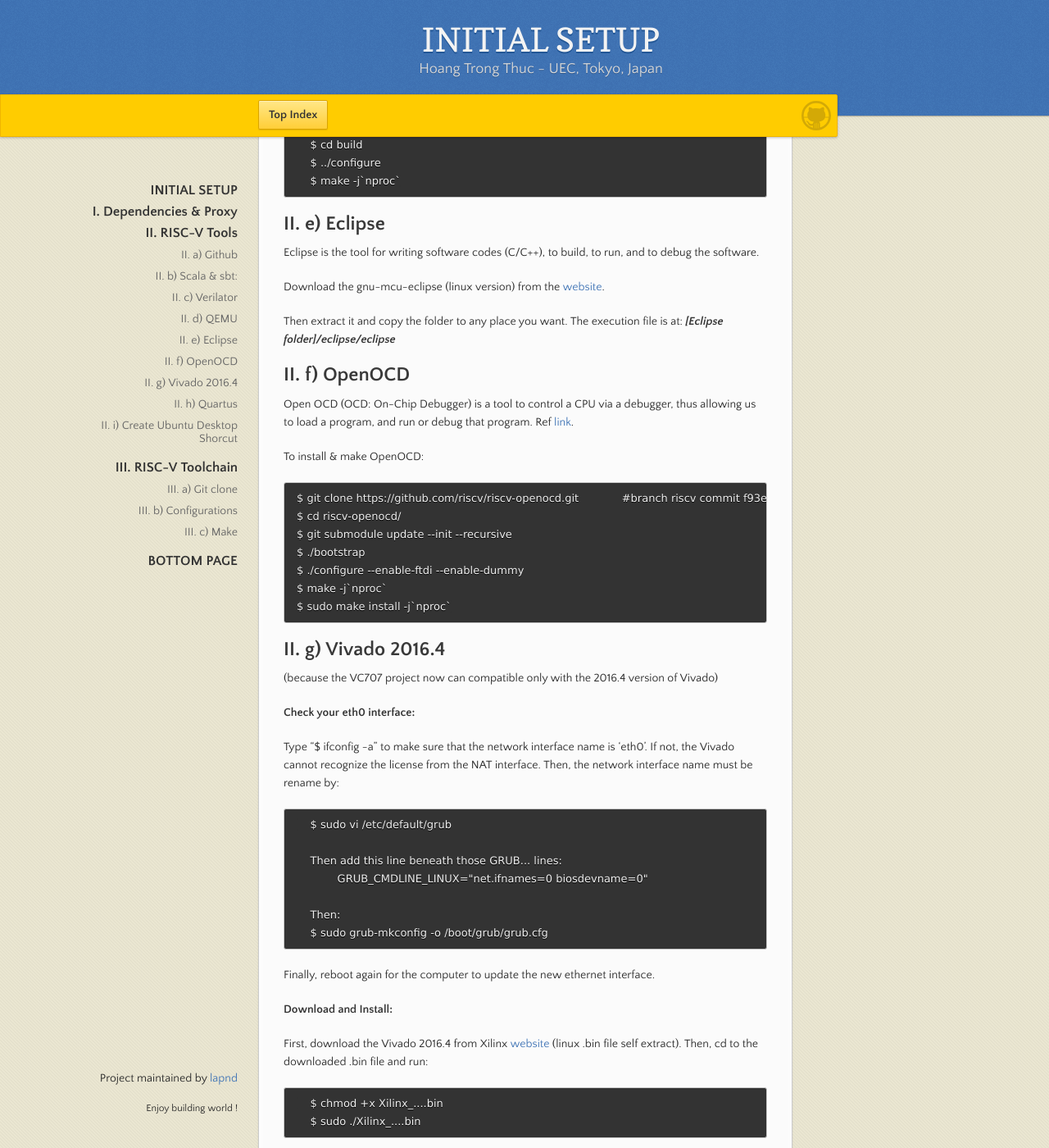
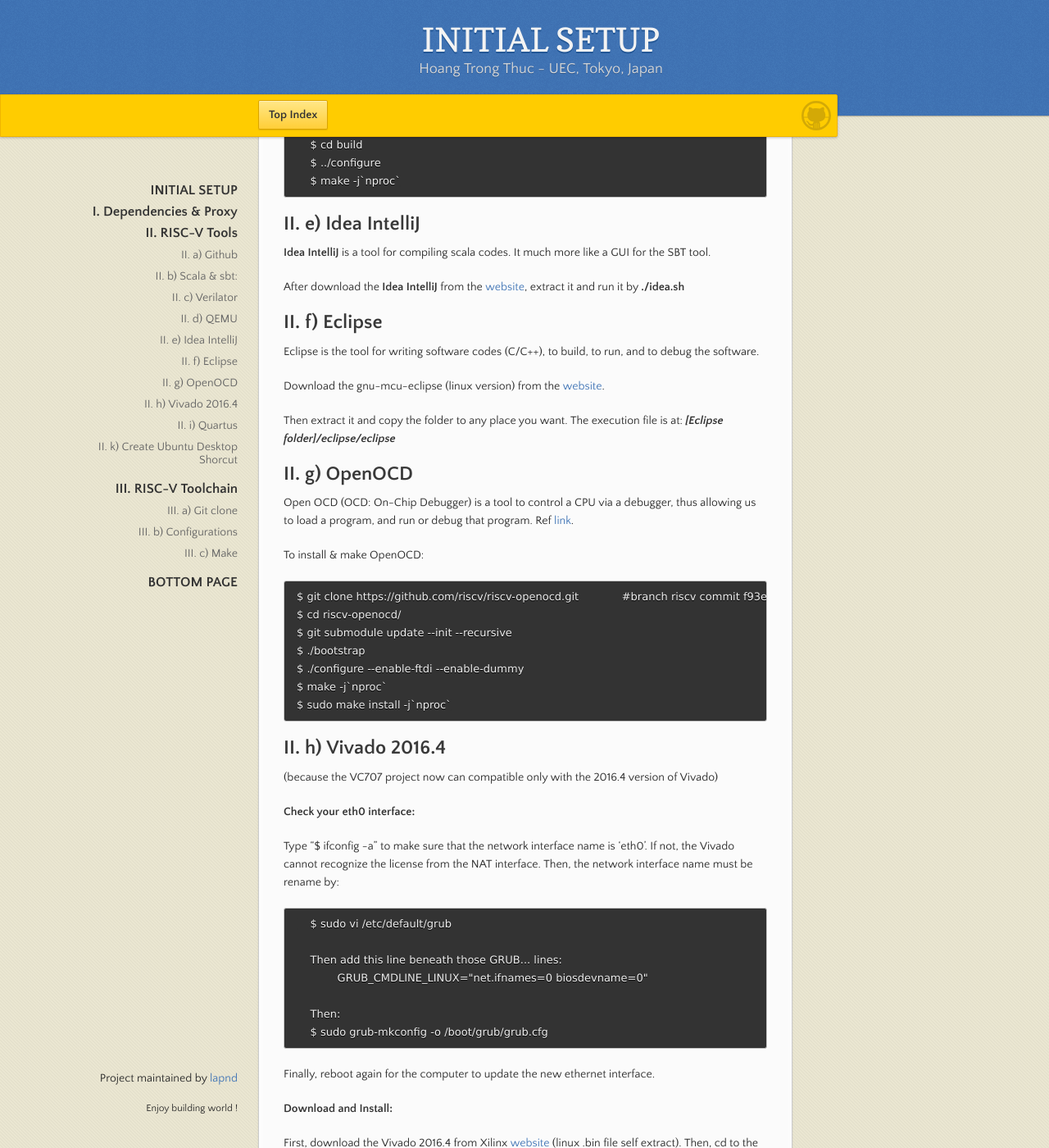
Before and after one commit to lapnd/httdes.github.io, a Jekyll site: the page built from init.md, in a window 1280 px wide and 1400 px high, scrolled down 3710 px. Shown: the whole window at 82% size. Built offline with Jekyll 4.4.1, drawn with Linux system fonts in a browser that asks for light colours; our own code applies the rules of GitHub Pages for plain Markdown files; some of the changed text lies outside the part shown.

Commit message:
Update init.md

```diff
--- a/init.md
+++ b/init.md
@@ -161,7 +161,13 @@ To install the RISC-V QEMU:
         $ ../configure
         $ make -j`nproc`
 
-## II. e) Eclipse
+## II. e) Idea IntelliJ
+
+**Idea IntelliJ** is a tool for compiling scala codes. It much more like a GUI for the SBT tool.
+
+After download the **Idea IntelliJ** from the [website](https://www.jetbrains.com/idea/), extract it and run it by **./idea.sh**
+
+## II. f) Eclipse
 
 Eclipse is the tool for writing software codes (C/C++), to build, to run, and to debug the software.
 
@@ -169,7 +175,7 @@ Download the gnu-mcu-eclipse (linux version) from the [website](https://github.c
 
 Then extract it and copy the folder to any place you want. The execution file is at: ***\[Eclipse folder\]/eclipse/eclipse***
 
-## II. f) OpenOCD
+## II. g) OpenOCD
 
 Open OCD (OCD: On-Chip Debugger) is a tool to control a CPU via a debugger, thus allowing us to load a program, and run or debug that program. Ref [link](https://github.com/SpinalHDL/openocd_riscv).
 
@@ -183,7 +189,7 @@ To install & make OpenOCD:
 	$ make -j`nproc`
 	$ sudo make install -j`nproc`
 
-## II. g) Vivado 2016.4
+## II. h) Vivado 2016.4
 
 (because the VC707 project now can compatible only with the 2016.4 version of Vivado)
 
@@ -216,7 +222,7 @@ The GUI for installation will be load. Choose to install the Vivado HL Design Ed
         $ cd ...Xilinx/Vivado/2016.4/data/xicom/cable_drivers/lin64/install_script/install_drivers/
         $ sudo ./install_drivers
 
-## II. h) Quartus
+## II. i) Quartus
 
 Just download from the [website](http://fpgasoftware.intel.com/?edition=standard&platform=linux&download_manager=direct) and install.
 
@@ -226,7 +232,7 @@ The Quartus execution file is located at **intelFPGA/18.1/quartus/bin/**
 
 Note: if running Quartus fail due to libpng12 error, then you need to install it manually (Just download & install): for [32-bit](https://packages.ubuntu.com/en/xenial/i386/libpng12-0/download), for [64-bit](https://packages.ubuntu.com/en/xenial/amd64/libpng12-0/download).
 
-## II. i) Create Ubuntu Desktop Shorcut
+## II. k) Create Ubuntu Desktop Shorcut
 
 To install the tool:
 
```
